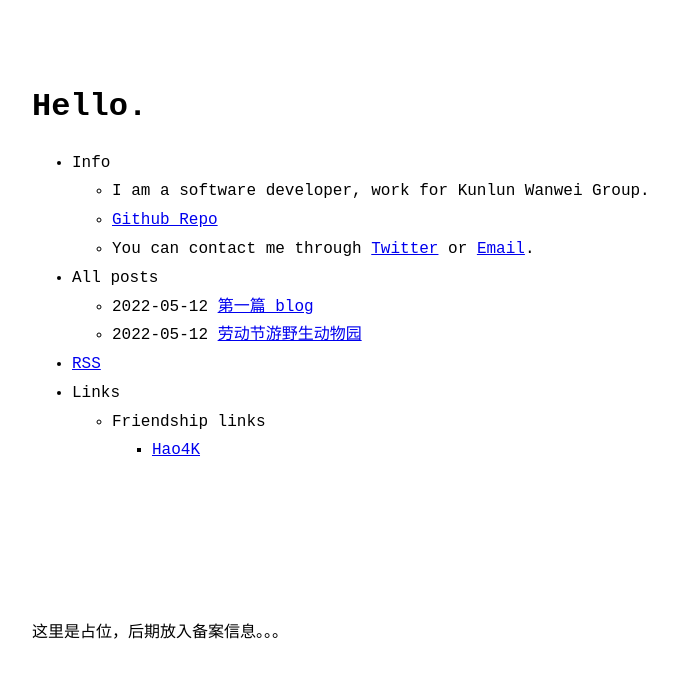
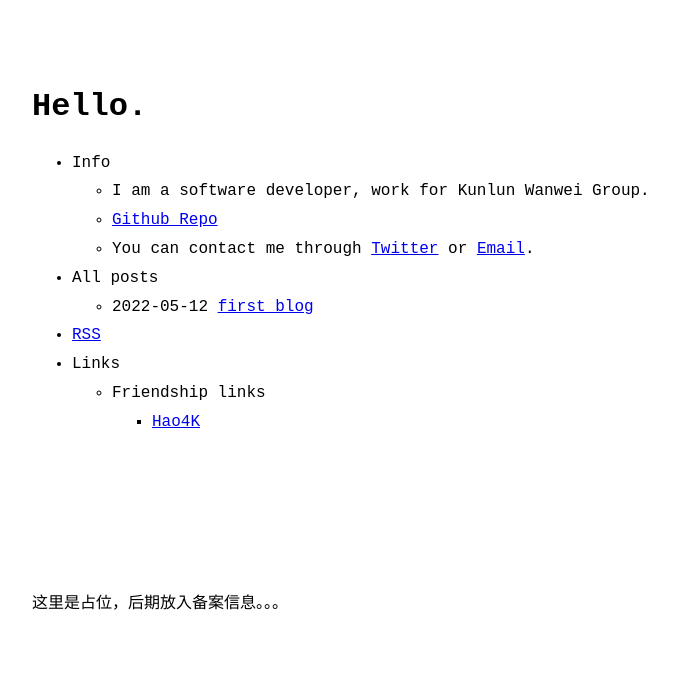
Before and after one commit to cy920820/blog, a Jekyll site: the page built from index.md, in a window 1280 px wide. Shown: the top 678 px of the page, without its empty margins (288-965 px from the left). Built offline with Jekyll 4.4.1, drawn with Linux system fonts in a browser that asks for light colours.

Commit message:
update favicon

```diff
--- a/_config.yml
+++ b/_config.yml
@@ -6,7 +6,7 @@ url: https://blog.0x403.com # root address of the site
 description: > # description of the site (multiple lines allowed)
   Cui Yang personal blog.
 permalink: /:slug.html
-favicon: 'logo.png' # name+extension of favicon (which must be put on the root folder)
+favicon: 'favicon.ico' # name+extension of favicon (which must be put on the root folder)
 # goat_counter: "yoursitename" # put your GoatCounter name if you want to use GoatCounter analytics
 
 theme: no-style-please # if you are using GitHub Pages, change it to remote_theme: riggraz/no-style-please
--- a/_posts/2022-05-12-劳动节游野生动物园.md
+++ /dev/null
@@ -1,10 +0,0 @@
----
-layout: post
-category: travel
----
-
-Note: 五一游北京野生动物园。
-
-随拍:
-
-... ...
```
Also changed, not shown: _posts/2022-05-12-first-blog.md (renamed from _posts/2022-05-12-第一篇 blog.md), favicon.ico (added), logo.png (deleted).
